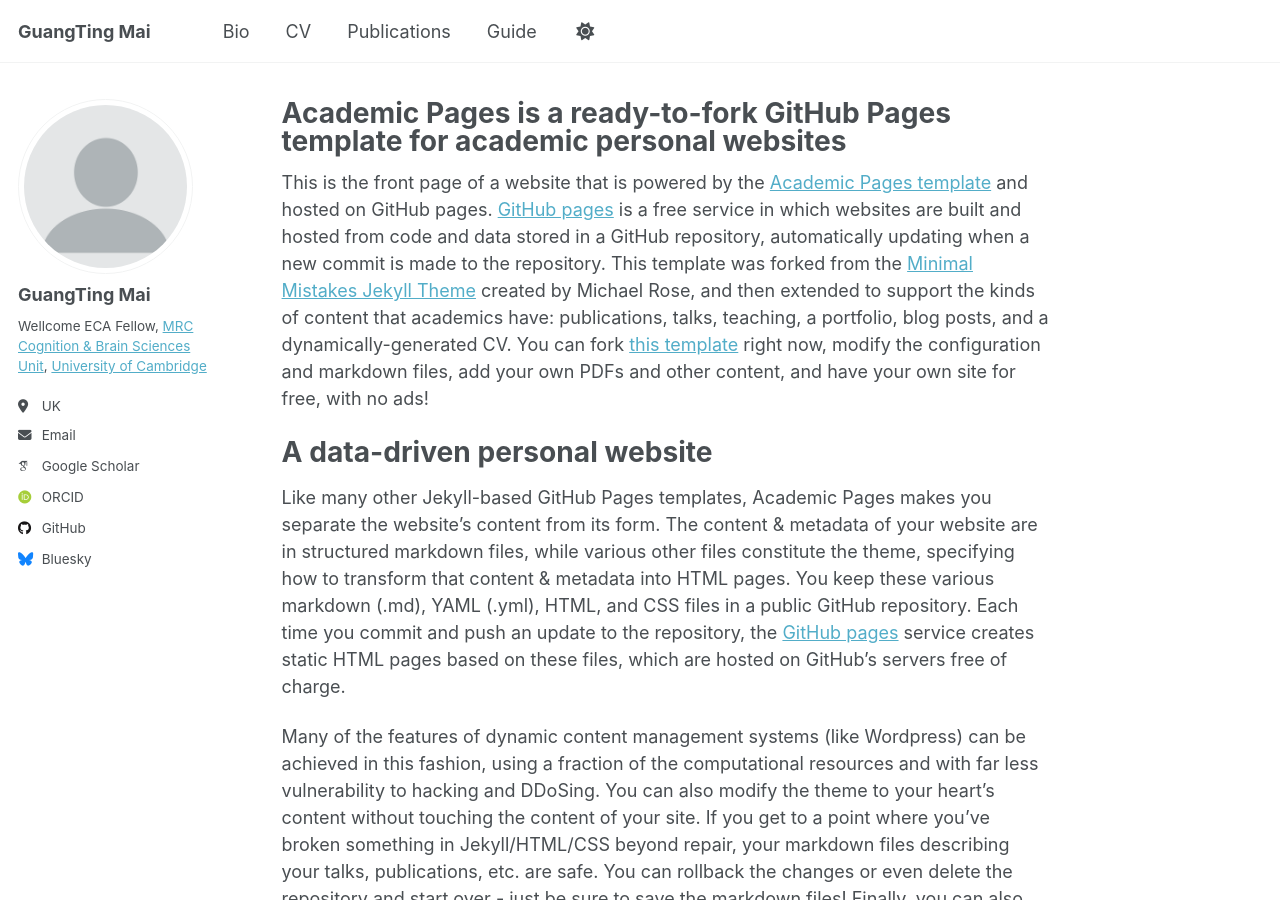
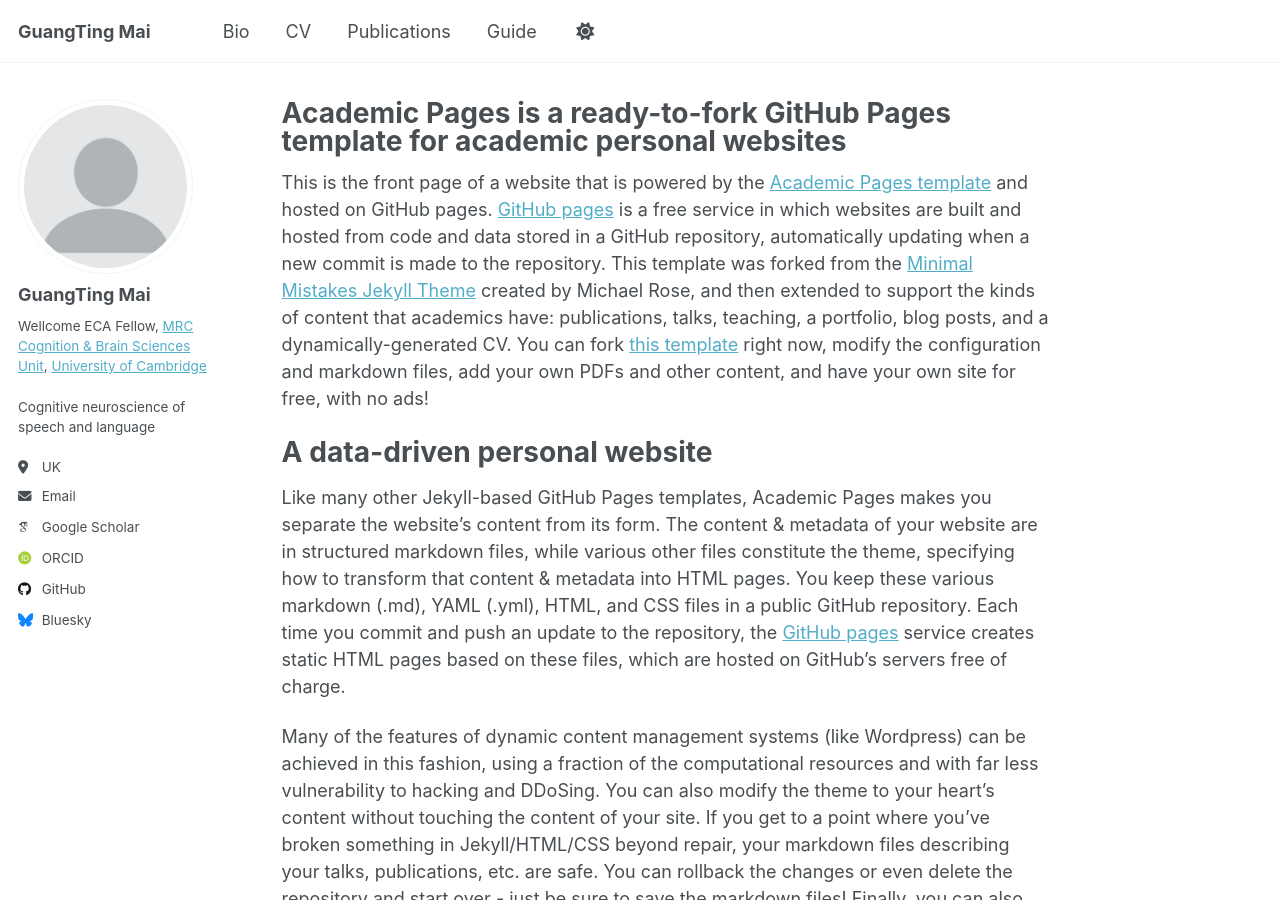
Before and after one commit to guangtingmai/guangtingmai.github.io, a Jekyll site: the page built from _pages/readme.md, in a window 1280 px wide and 900 px high. Built offline with Jekyll 4.4.1, drawn with Linux system fonts in a browser that asks for light colours; some web fonts are replaced.

Commit message:
Update _config.yml

```diff
--- a/_config.yml
+++ b/_config.yml
@@ -25,7 +25,7 @@
   avatar           : "profile.png"
   name             : "GuangTing Mai"
   pronouns         : # example: "she/her"
-  bio              : 'Wellcome ECA Fellow, <a href="https://www.mrc-cbu.cam.ac.uk/">MRC Cognition & Brain Sciences Unit</a>, <a href="https://www.cam.ac.uk">University of Cambridge</a>'
+  bio              : 'Wellcome ECA Fellow, <a href="https://www.mrc-cbu.cam.ac.uk/">MRC Cognition & Brain Sciences Unit</a>, <a href="https://www.cam.ac.uk">University of Cambridge</a><br><br>Cognitive neuroscience of speech and language'
   location         : "UK"
   employer         : # "Red Brick University"
   uri              : # URL
```
